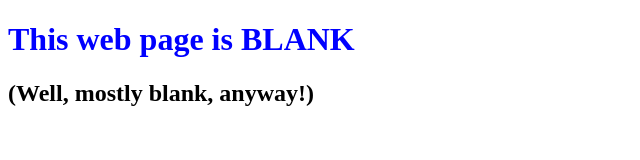
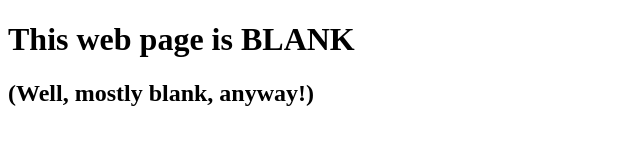
Before and after one commit to gazzda365/0main_openSAP_repo, a plain HTML site: page index.html in a window 1280 px wide. Shown: the whole page, without its empty margins (0-640 px from the left). Drawn offline with Linux system fonts and the light colour scheme.

Commit message:
Revert "added blue color to first header"
This reverts commit 82baa2971e8951967ce426a4575265cb49bf4bee.

```diff
--- a/index.html
+++ b/index.html
@@ -5,7 +5,7 @@
 		<title>A Page of quotations</title>
 	</head>
 	<body>
-		<h1 style="color: Blue">This web page is BLANK</h1>
+		<h1>This web page is BLANK</h1>
 		<h2>(Well, mostly blank, anyway!)</h2>
 	</body>
 </html>
```
